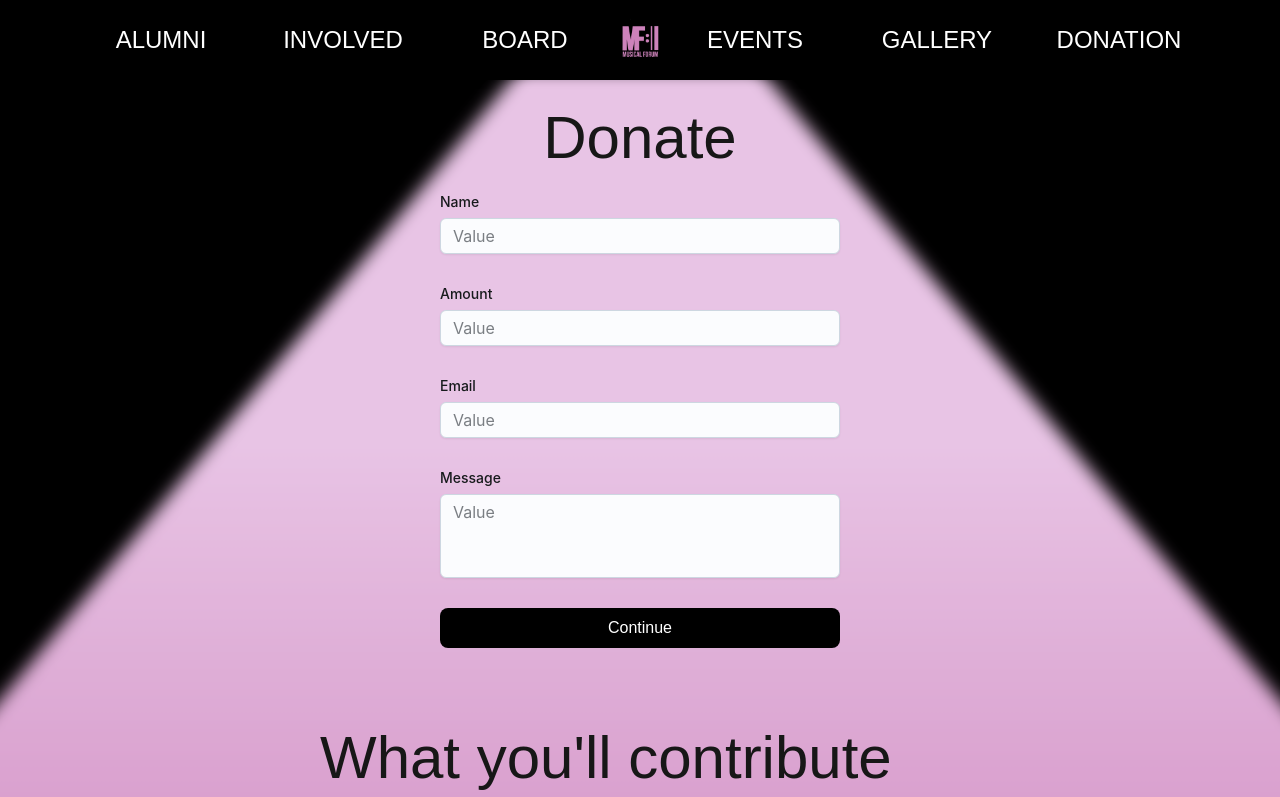
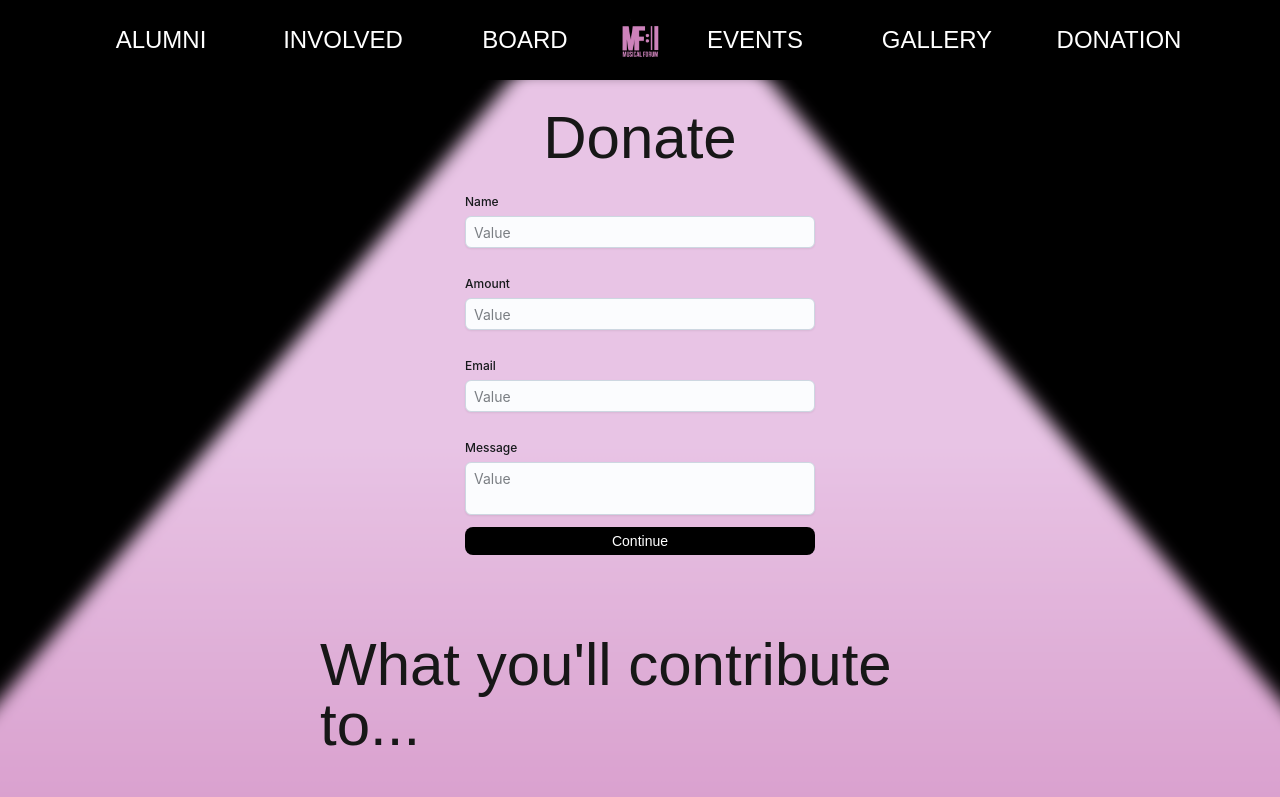
Before and after one commit to fullstackatbrown/project-musical-forum, a Next.js app: page /donation in a window 1280 px wide. Shown: the top 797 px of the page. Built offline with nearby package versions, Linux system fonts and the light colour scheme; a web font is replaced by a local one.

Commit message:
create donate form component

```diff
--- a/src/components/DonateForm.jsx
+++ b/src/components/DonateForm.jsx
@@ -104,7 +104,7 @@ function DonateForm() {
   };
 
   return (
-    <form onSubmit={handleSubmit} className="min-w-[400px] max-w-xl">
+    <form onSubmit={handleSubmit} className="min-w-[350px] max-w-md space-y-1">
       <Snackbar
         open={showSuccess}
         autoHideDuration={3000}
@@ -118,28 +118,33 @@ function DonateForm() {
       </Snackbar>
 
       {formRows.map(({ name, label, type }) => (
-        <FormControl key={name} error={Boolean(errors[name]) && touched[name]}>
-          <FormLabel className="text-base">{label}</FormLabel>
+        <FormControl
+          key={name}
+          error={Boolean(errors[name]) && touched[name]}
+          size="sm"
+          sx={{ marginTop: "0!important" }}
+        >
+          <FormLabel className="text-sm">{label}</FormLabel>
           {type === "textarea" ? (
             <Textarea
               name={name}
               placeholder="Value"
               value={formData[name]}
               onChange={handleChange}
-              minRows={3}
-              className="bg-white"
+              minRows={2}
+              className="bg-white text-sm"
             />
           ) : (
+            <>
               <Input
                 name={name}
                 placeholder="Value"
                 value={formData[name]}
                 onChange={handleChange}
                 onBlur={handleBlur}
-              className="bg-white"
+                className="bg-white text-sm"
               />
-          )}
-          <FormHelperText className="min-h-6">
+              <FormHelperText className="min-h-5 text-xs mt-[2px]">
                 {errors[name] && touched[name] ? (
                   <>
                     <InfoOutlined
@@ -152,11 +157,13 @@ function DonateForm() {
                   <span className="invisible" />
                 )}
               </FormHelperText>
+            </>
+          )}
         </FormControl>
       ))}
       <button
         type="submit"
-        className="w-full bg-black text-white rounded-lg p-2"
+        className="w-full bg-black text-white rounded-lg p-1 text-sm !mt-3"
       >
         Continue
       </button>
```
Lines whose indentation alone changed are shown as unchanged.
